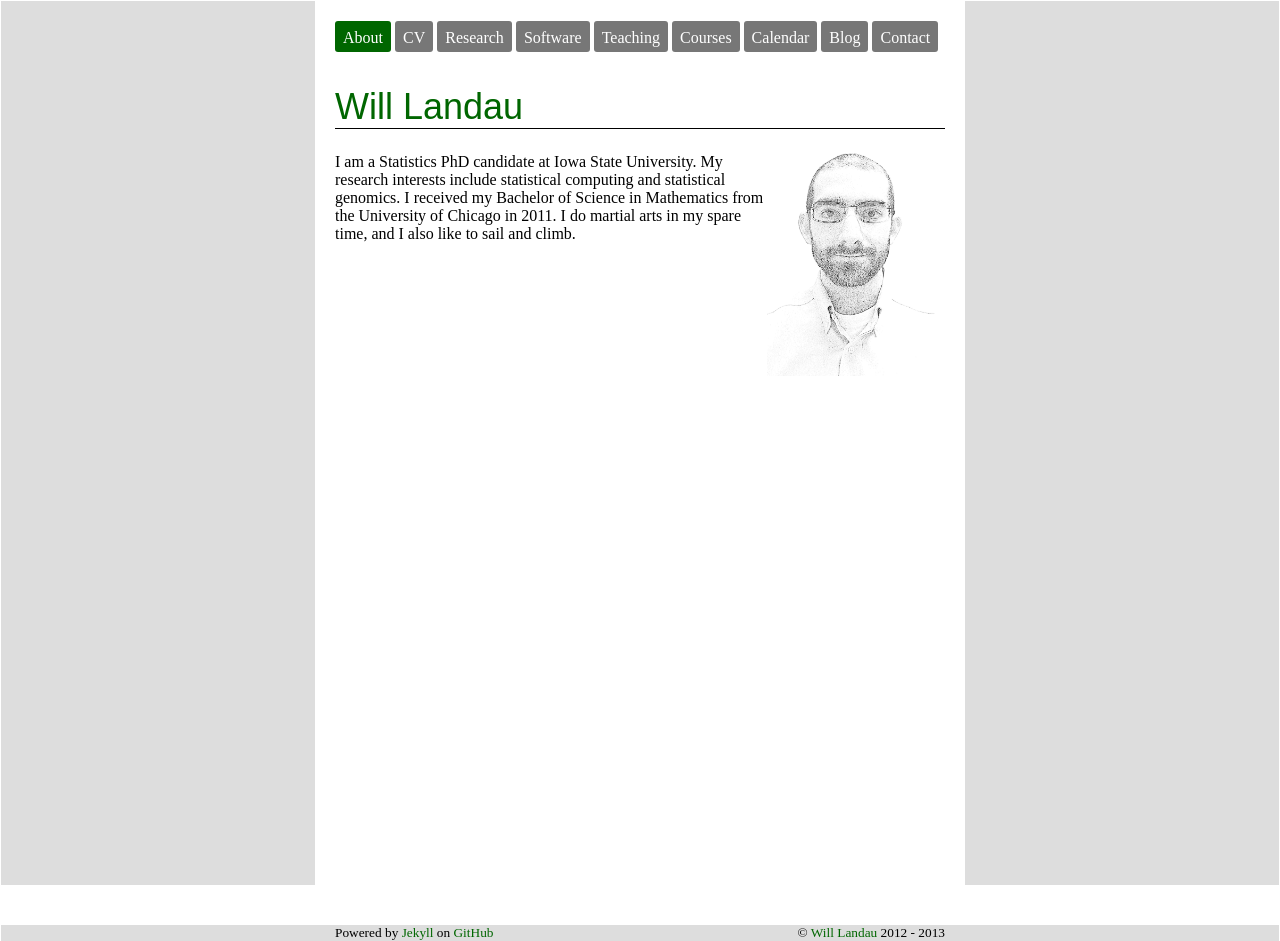
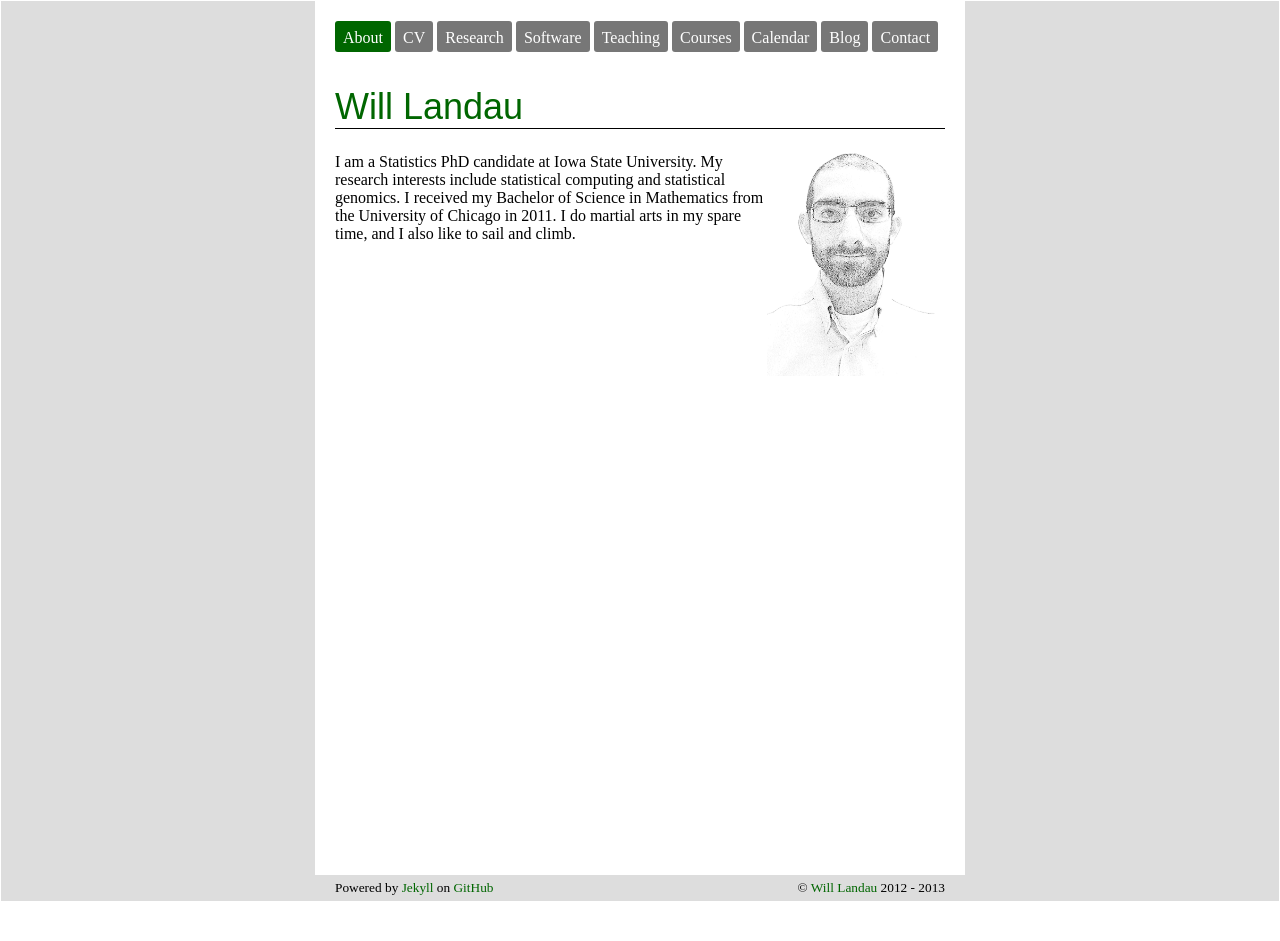
Before and after one commit to wlandau/wlandau.github.io, a Jekyll site: the page built from index.html, in a window 1280 px wide. Built offline with Jekyll 4.4.1, drawn with Linux system fonts in a browser that asks for light colours; nearby versions of some CDN libraries; after the commit the page ends 902 px from its top, so only the background shows below that.

Commit message:
playing with backgrounds

```diff
--- a/css/wml-custom.css
+++ b/css/wml-custom.css
@@ -136,7 +136,7 @@ ul {
 }
 
 #footer-content{
-  margin: 40px 20px 5px 20px;
+  padding: 5px 20px 5px 20px;
   background: #DDDDDD;
   font-size: 10pt;
 }
```
